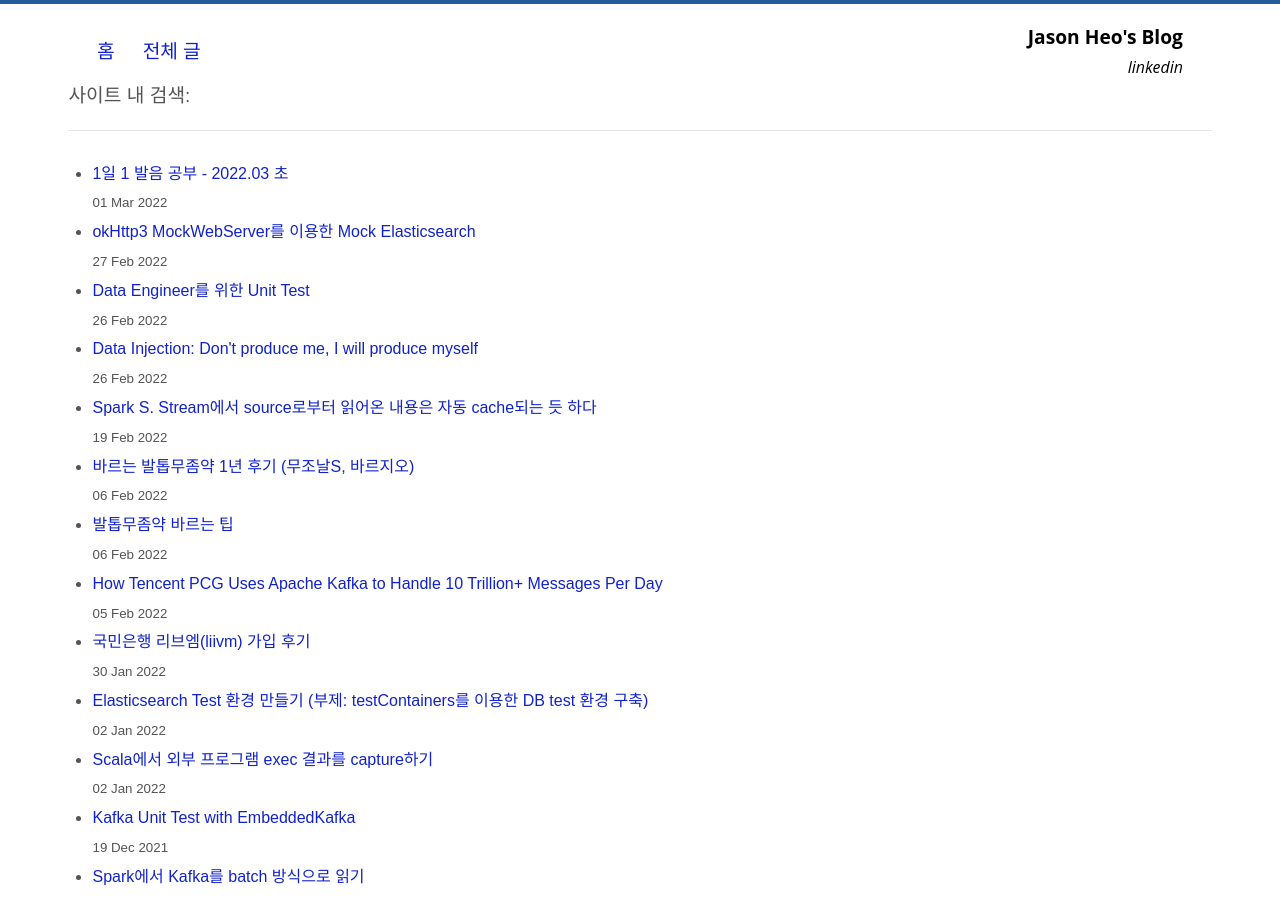
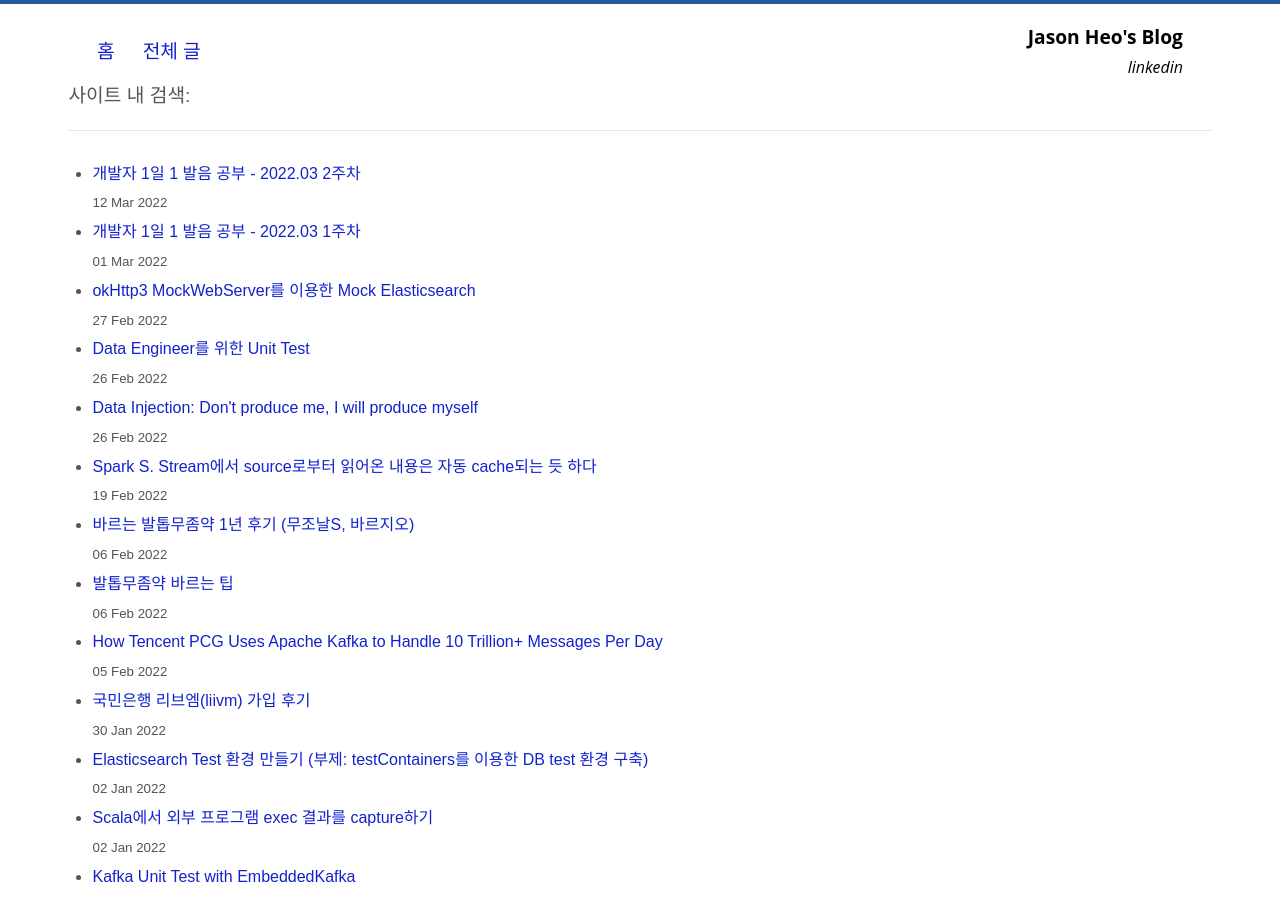
Before and after one commit to jason-heo/jason-heo.github.io, a Jekyll site: the page built from all_posts.html, in a window 1280 px wide and 900 px high. Built offline with Jekyll 4.4.1, drawn with Linux system fonts in a browser that asks for light colours; comment, search, counter and statistics services are not loaded; some of the changed lines change nothing that is shown.

Commit message:
발음 공부 2

```diff
--- a/_posts/2022-03-01-english.md
+++ b/_posts/2022-03-01-english.md
@@ -1,6 +1,6 @@
 ---
 layout: post
-title: "1일 1 발음 공부 - 2022.03 초"
+title: "개발자 1일 1 발음 공부 - 2022.03 1주차"
 categories: english
 ---
 
--- /dev/null
+++ b/_posts/2022-03-12-english.md
@@ -0,0 +1,49 @@
+---
+layout: post
+title: "개발자 1일 1 발음 공부 - 2022.03 2주차"
+categories: english
+---
+
+- architect, architecture, architectural
+  - https://www.youtube.com/watch?v=ulEyr-T2Uz4
+  - 개발자다보니 architecture를 많이 사용한다
+  - ark-i-tekt
+  - ark-i-tek-cher
+  - 처음 두 단어는 첫 음절에 강세가 있다
+  - architectural은 tek에 강세가 있다
+- performance
+  - https://www.youtube.com/watch?v=koBbyNUP3KE
+  - 두 번째 음절에 강세
+  - `man`은 `먼`이라고 발음하는 거였네
+  - 난 왜 `멍`이라고 발음했었지?
+- event, eventual, eventually
+  - https://www.youtube.com/watch?v=tGtPbRke8og
+  - 의외네
+  - 두 번째 음절에 강세가 있다
+  - 따라서 첫 번째 `e`는 슈와(Schwa) 현상이 발생한다
+  - https://www.youtube.com/watch?v=mpBSd4CnRVA
+- important
+  - 음절이 3개다 (4개가 아니라고?)
+  - 첫 번째 `t`는 stop t
+    - regulart t와 동일한데 공기를 밖으로 내보내지 않는다
+  - `n`은 syllabic N
+    - https://www.youtube.com/watch?v=E0c5rEOgm7g
+    - 자음인데 모음처럼 발음?
+- infrastructure
+  - https://www.youtube.com/watch?v=Q-jm1N7b5jo
+  - 무려 4음절의 단어이다 (한국말로는 '인프라스트럭처'지만)
+  - `in`에 강세
+  - `fra`에서 `a`는 슈와 현상에 의해 `fruh`로 발음
+  - `st`에도 강세 있음
+  - `렄`에서 잠시 멈추고 공기 안내보냄
+- process
+  - https://www.youtube.com/watch?v=mljni90NlhQ
+  - '프로'보단 '프라'
+  - 첫 음절에 강세 있으므로 '라'를 길게
+- capability
+  - https://www.youtube.com/watch?v=KRn0IinsLQM
+  - 이 누님 영상은 엄청 많네
+  - 5음절
+    - kay-puh-bil-i-dee
+  - infrastructure는 4음절인데 capability는 5음절이나 된다
+  - `빌`에 강세
```
